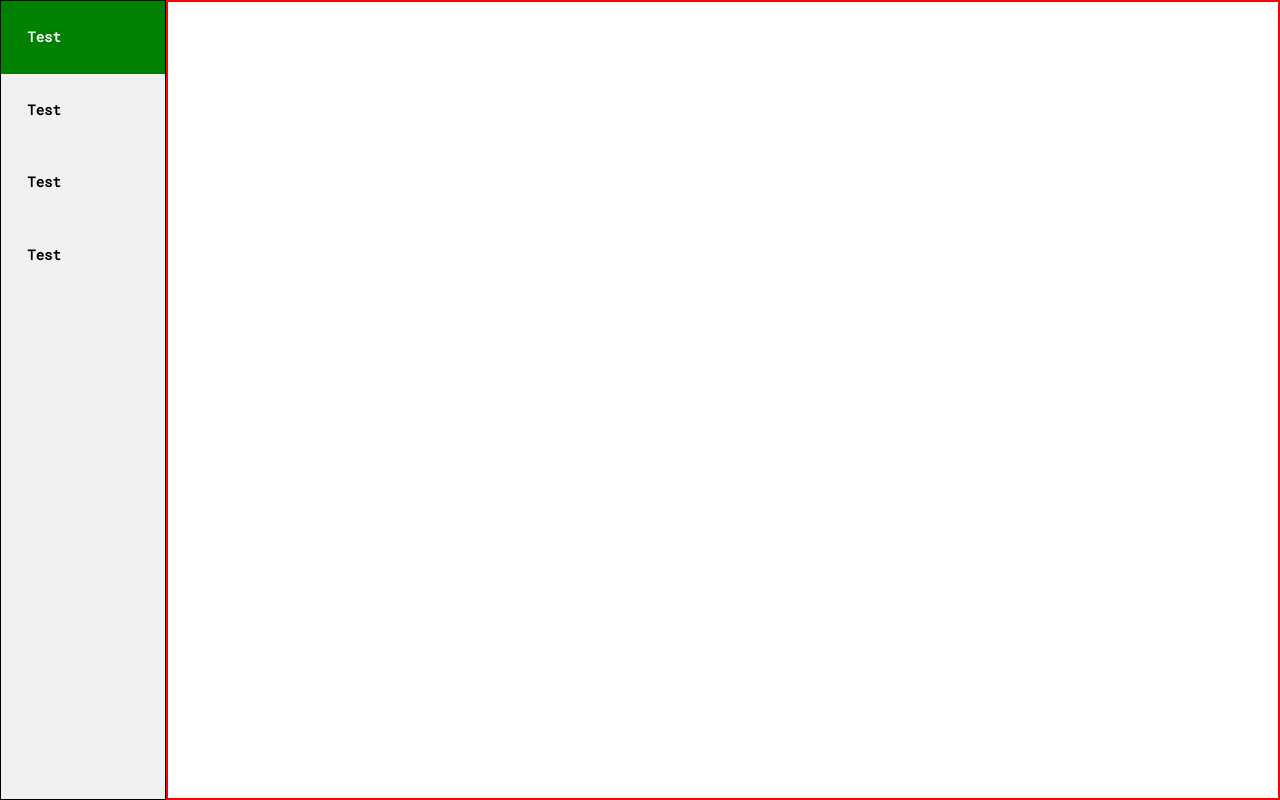
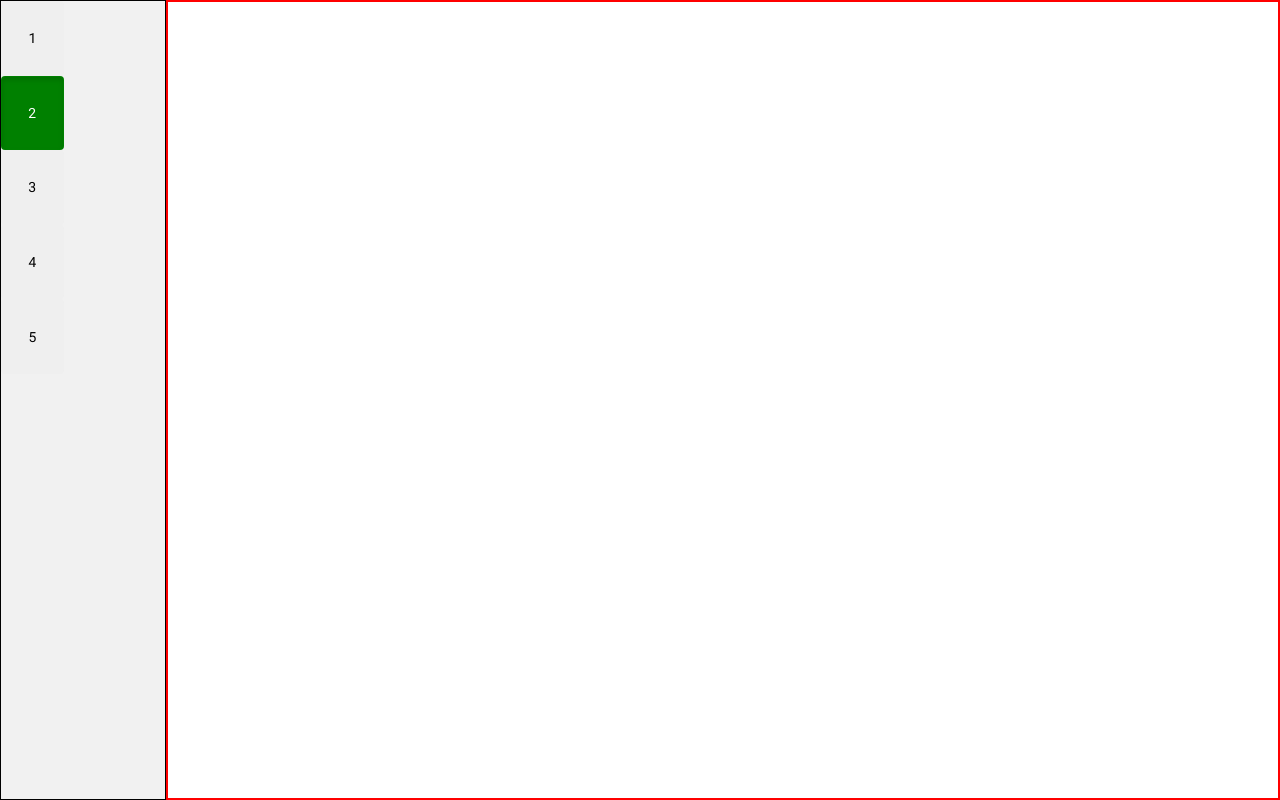
Before and after one commit to Randila/Project-Aid, a PHP site: page /dashboard.html in a window 1280 px wide. Run offline with PHP 8.4, Linux system fonts and the light colour scheme.

Commit message:
fixed the side bar

```diff
--- a/Final Try/dashboard.css
+++ b/Final Try/dashboard.css
@@ -13,19 +13,19 @@
     position: fixed;
 }
 
-.sidebar a {
+.sidebar * {
     display: block;
     padding: 16%;
     color: black;
     text-decoration: none;
 }
 
-.sidebar a.active {
+.sidebar *.active {
     background-color: green;
     color: white;
 }
 
-.sidebar a:hover:not(.active) {
+.sidebar *:hover:not(.active) {
     background-color: #555;
     color: white;
 }
@@ -36,3 +36,7 @@
     width: 87%;
     height: 100%;
 }
+
+button {
+    border: none;
+}
--- a/Final Try/dashboard.html
+++ b/Final Try/dashboard.html
@@ -20,25 +20,50 @@
 </head>
 
 <body>
-    <div class="sidebar">
-        <a href="" class="sideSelect active">Test</a>
+    <div id="myDIV" class="sidebar">
+        <!-- <a href="" class="sideSelect active" onclick="test()">Test</a>
         <a href="" class="sideSelect">Test</a>
         <a href="" class="sideSelect">Test</a>
         <a href="" class="sideSelect">Test</a>
+        <button onclick="test()">btn</button> -->
+        <button class="btn">1</button>
+        <button class="btn active">2</button>
+        <button class="btn">3</button>
+        <button class="btn">4</button>
+        <button class="btn">5</button>
     </div>
     <div class="content">
 
     </div>
 </body>
-
+<!--
 <script>
-    var header = document.getElementById("sidebar");
-    var btns = header.getElementsByClassName("sideSelect");
+    // function test() {
+    //     // var header = document.getElementById("sidebar");
+    //     // var btns = header.getElementsByClassName("sideSelect");
+    //     alert("test");
+    //     // for (var i = 0; i < btns.length; i++) {
+    //     //     btns[i].addEventListener("click", function() {
+    //     //         var current = document.getElementsByClassName("active");
+    //     //         current[0].className = current[0].className.replace("active", "");
+    //     //         this.className += "active";
+    //     //     });
+    //     // }
+    // }
+</script> -->
+<script>
+    // Add active class to the current button (highlight it)
+    var header = document.getElementById("myDIV");
+    var btns = header.getElementsByClassName("btn");
     for (var i = 0; i < btns.length; i++) {
         btns[i].addEventListener("click", function() {
             var current = document.getElementsByClassName("active");
-            current[0].className = current[0].className.replace("active", "");
-            this.className += "active";
+            console.log("current before is :", current[0]);
+            current[0].className = current[0].className.replace(" active", "");
+            this.className += " active";
+            console.log("Current after is : ", current[0]);
+
+            console.log(this.className);
         });
     }
 </script>
```
Also changed, not shown: Final Try/test.html (added, +77 -0 lines).
